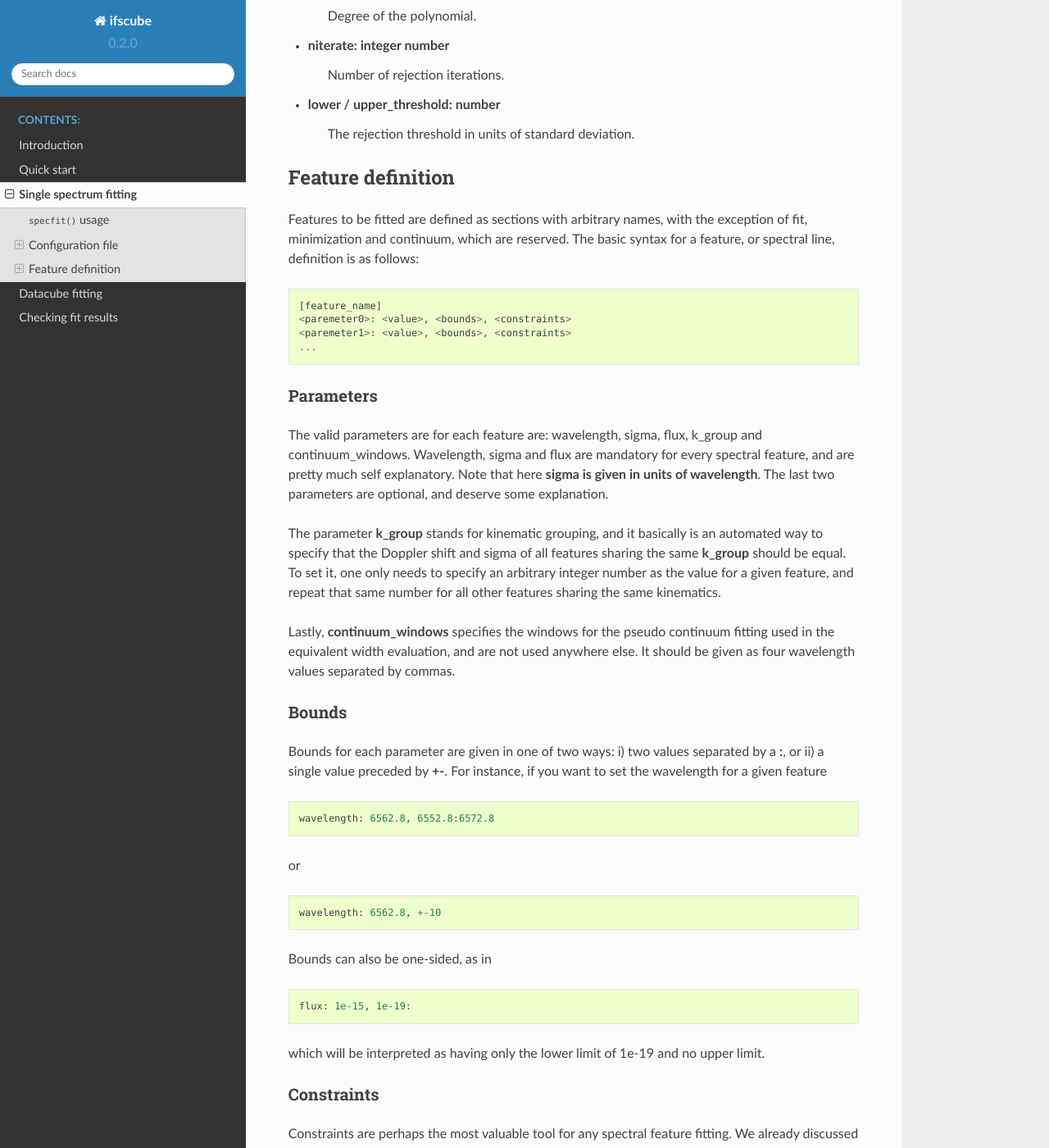
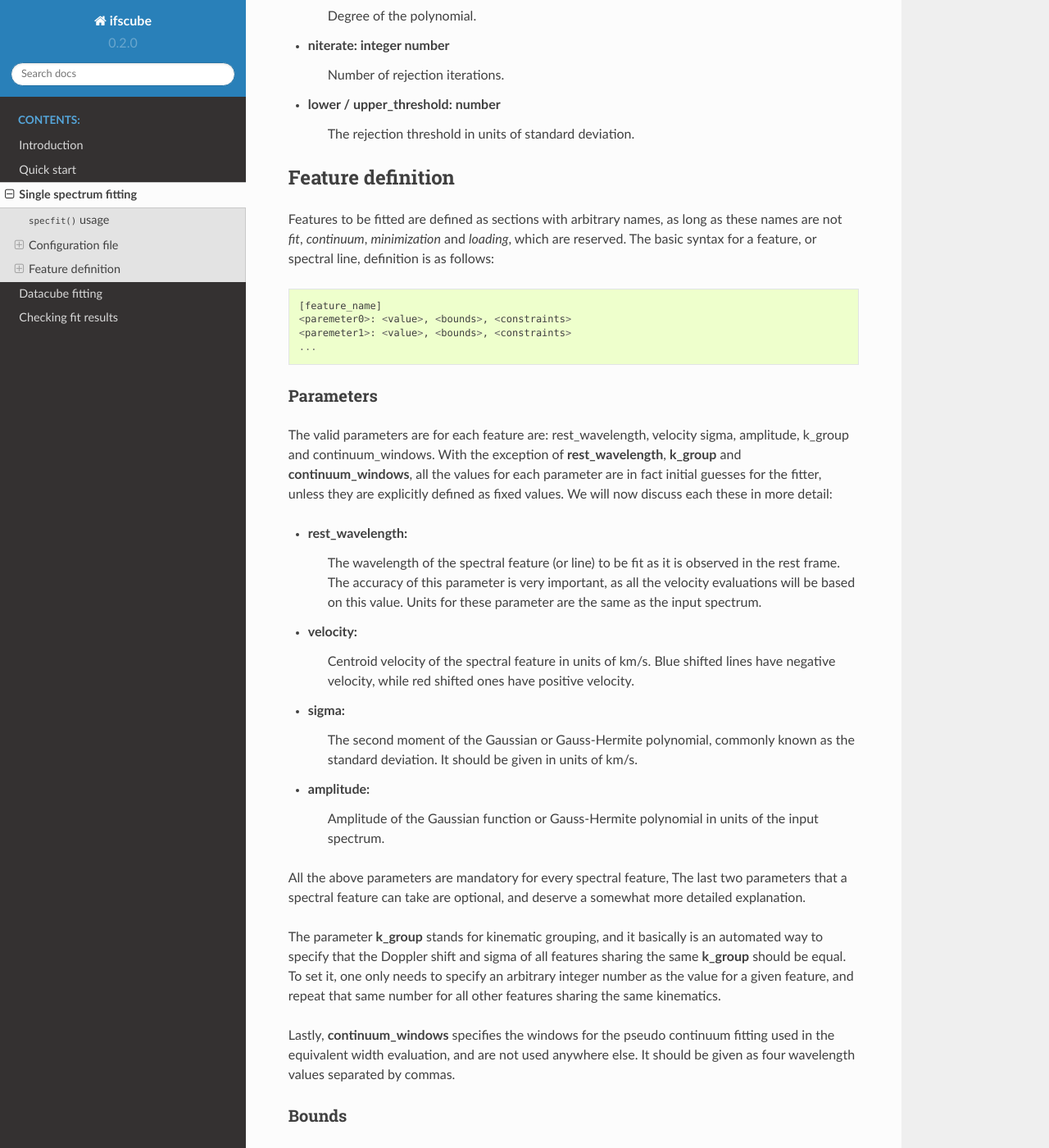
Before and after one commit to danielrd6/ifscube, a Sphinx documentation site: the page built from docs/oned_fit.rst, in a window 1280 px wide and 1400 px high, scrolled down 3702 px. Shown: the whole window at 82% size. Built offline with Sphinx 7.4.7 and the Read the Docs theme 2.0.0, drawn with Linux system fonts in a browser that asks for light colours; some of the changed text lies outside the part shown.

```diff
--- a/docs/oned_fit.rst
+++ b/docs/oned_fit.rst
@@ -172,8 +172,9 @@ provide enough room for an adequate sampling of valid continuum points.
 Feature definition
 ==================
 
-Features to be fitted are defined as sections with arbitrary names, with
-the exception of fit, minimization and continuum, which are reserved.
+Features to be fitted are defined as sections with arbitrary names, as long
+as these names are not *fit*, *continuum*, *minimization* and *loading*,
+which are reserved.
 The basic syntax for a feature, or spectral line, definition is as
 follows:
 
@@ -187,20 +188,43 @@ follows:
 Parameters
 ----------
 
-The valid parameters are for each feature are: wavelength, sigma, flux,
-k\_group and continuum\_windows. Wavelength, sigma and flux are
-mandatory for every spectral feature, and are pretty much self
-explanatory. Note that here **sigma is given in units of wavelength**.
-The last two parameters are optional, and deserve some explanation.
+The valid parameters are for each feature are: rest_wavelength, velocity
+sigma, amplitude, k_group and continuum_windows. With the exception of
+**rest_wavelength**, **k_group** and **continuum_windows**, all the
+values for each parameter are in fact initial guesses for the fitter, unless
+they are explicitly defined as fixed values.
+We will now discuss each these in more detail:
 
-The parameter **k\_group** stands for kinematic grouping, and it
+* rest_wavelength:
+    The wavelength of the spectral feature (or line) to be fit as it
+    is observed in the rest frame. The accuracy of this parameter is
+    very important, as all the velocity evaluations will be based on this value.
+    Units for these parameter are the same as the input spectrum.
+
+* velocity:
+    Centroid velocity of the spectral feature in units of km/s. Blue shifted
+    lines have negative velocity, while red shifted ones have positive velocity.
+
+* sigma:
+    The second moment of the Gaussian or Gauss-Hermite polynomial, commonly
+    known as the standard deviation. It should be given in units of km/s.
+
+* amplitude:
+    Amplitude of the Gaussian function or Gauss-Hermite polynomial in units
+    of the input spectrum.
+
+All the above parameters are mandatory for every spectral feature,
+The last two parameters that a spectral feature can take are optional,
+and deserve a somewhat more detailed explanation.
+
+The parameter **k_group** stands for kinematic grouping, and it
 basically is an automated way to specify that the Doppler shift and
-sigma of all features sharing the same **k\_group** should be equal. To
+sigma of all features sharing the same **k_group** should be equal. To
 set it, one only needs to specify an arbitrary integer number as the
 value for a given feature, and repeat that same number for all other
 features sharing the same kinematics.
 
-Lastly, **continuum\_windows** specifies the windows for the pseudo
+Lastly, **continuum_windows** specifies the windows for the pseudo
 continuum fitting used in the equivalent width evaluation, and are not
 used anywhere else. It should be given as four wavelength values
 separated by commas.
@@ -214,19 +238,19 @@ instance, if you want to set the wavelength for a given feature
 
 ::
 
-    wavelength: 6562.8, 6552.8:6572.8
+    velocity: 300.0, 1000:500.0
 
 or
 
 ::
 
-    wavelength: 6562.8, +-10
+    velocity: 300.0, +-200
 
 Bounds can also be one-sided, as in
 
 ::
 
-    flux: 1e-15, 1e-19:
+    amplitude: 1e-15, 1e-19:
 
 which will be interpreted as having only the lower limit of 1e-19 and no
 upper limit.
@@ -262,9 +288,9 @@ set any bounds, an extra comma is necessary for the parser to correctly
 identify the constraint.
 
 Now let us discuss the syntax of the constraint, which is the expression
-**n2\_b / 3**. The parser accepts simple arithmetic operations (\*, /,
+**n2_b / 3**. The parser accepts simple arithmetic operations (\*, /,
 +, -), inequality relations (:math:`<`, :math:`>`), numbers and feature
 names. The feature name is the name given to the section containing the
 spectral feature parameters, and the parameters constrained are always
 the same parameters in different features. Currently the parser does not
-support relating the sigma of some line to the flux of some other line.
+support relating the sigma of some line to the amplitude of some other line.
```
Also changed, not shown: other parts of docs/oned_fit.rst (+10 -8 lines).
